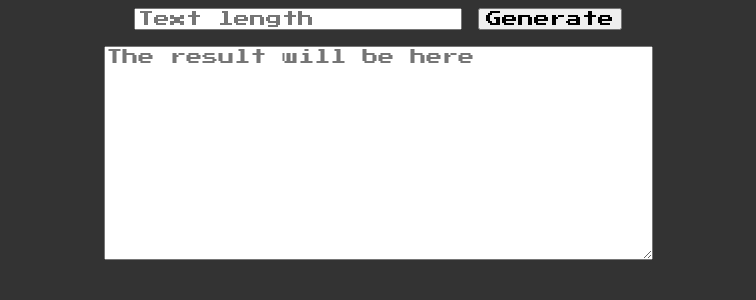
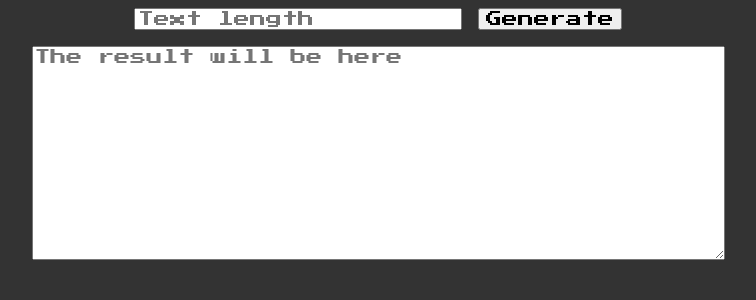
Before and after one commit to hvinya/hvinya.github.io, a Jekyll site: the page built from sentence_generator.html, in a window 1280 px wide. Shown: the top 300 px of the page, without its empty margins (262-1018 px from the left). Built offline with Jekyll 4.4.1, drawn with Linux system fonts in a browser that asks for light colours.

Commit message:
Update sentence_generator.html

```diff
--- a/sentence_generator.html
+++ b/sentence_generator.html
@@ -8,7 +8,7 @@ title: Sentence Generator
     <button id="generate">Generate</button>
     <br/>
     <br/>
-    <textarea id="result" rows="13" cols="33" spellcheck="false" placeholder="The result will be here"></textarea>
+    <textarea id="result" rows="13" cols="42" spellcheck="false" placeholder="The result will be here"></textarea>
 </div>
 
 <script src="sentence_generator.js"></script>
```
